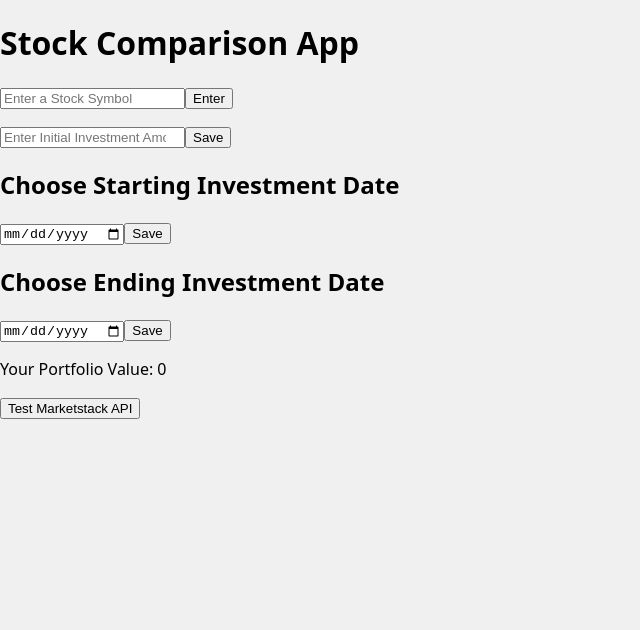
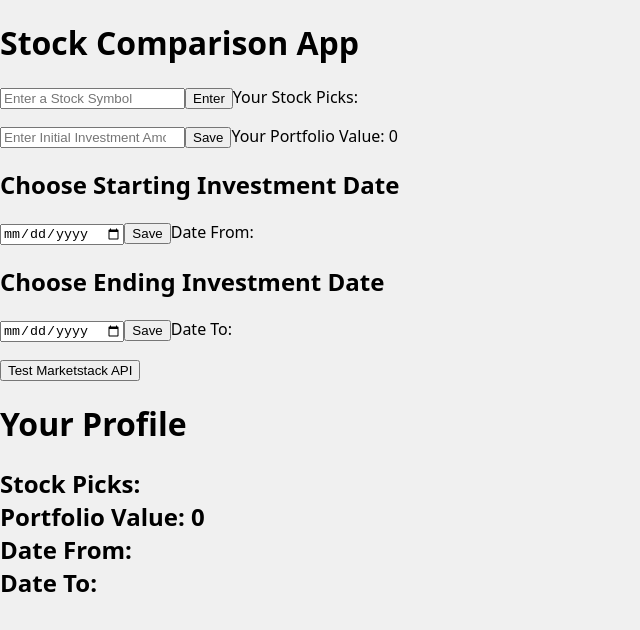
Before and after one commit to HarryZ1/stock-comparison, a React (Vite) app in the folder frontend/: page / in a window 1280 px wide. Shown: the top 630 px of the page, without its empty margins (0-640 px from the left). Built offline with nearby package versions, Linux system fonts and the light colour scheme.

Commit message:
Created a symbol list that allows you to store multiple stocks

```diff
--- a/frontend/src/App.tsx
+++ b/frontend/src/App.tsx
@@ -39,13 +39,14 @@ interface ApiResponse {
 // This is what our backend /api/market-stack will return
 interface ProcessedApiResponse {
   market_data: ApiResponse;
-  portfolio_performance: Array<{date: string; portfolio_value: number }>;
+  portfolio_performance: Array<{date: string; portfolio_value: number}>;
 }
 
 function App() {
   const [data, setData] = useState<ProcessedApiResponse | null>(null);
   const [error, setError] = useState("");
-  const [tempUserInput, setTempUserInput] = useState("");
+  const [symbolInput, setSymbolInput] = useState("");
+  const [symbolList, setSymbolList] = useState<string[]>([]);
   const [portfolioValInput, setPortfolioValInput] = useState("");
   const [portfolioVal, setPortfolioVal] = useState(0);
   const [dateFrom, setDateFrom] = useState("");
@@ -72,23 +73,24 @@ function App() {
   };
 
   const fetchData = async () => {
-    if (!tempUserInput) {
+    if (!symbolInput) {
       setError("Please enter a stock symbol!");
       return;
     }
     setError("");
     setData(null);
+    setSymbolList(prevSymbolList => [...prevSymbolList, symbolInput]);
 
     try {
       const params = new URLSearchParams();
-      params.append('symbols', tempUserInput)
+      params.append('symbols', symbolInput)
 
       if (portfolioVal > 0) {
         params.append('initial_investment', portfolioVal.toString())
       }
 
       const response = await axios.get<ProcessedApiResponse>(`/api/market-stack?symbols=${params.toString()}`);
-      setTempUserInput("");
+      setSymbolInput("");
       setData(response.data);
     } catch (err) {
       let newMessage = "An Unknow Error was Found!";
@@ -145,10 +147,11 @@ const handleSaveDateTo = () => {
     <div>
       <h1>Stock Comparison App</h1>
       <p>
-        <input type="text" value={tempUserInput} placeholder="Enter a Stock Symbol" onChange={(event) => {
-          setTempUserInput(event.target.value.replace(/[^a-zA-Z]/g, '').toUpperCase());
+        <input type="text" value={symbolInput} placeholder="Enter a Stock Symbol" onChange={(event) => {
+          setSymbolInput(event.target.value.replace(/[^a-zA-Z]/g, '').toUpperCase());
           }}/>
         <button onClick={fetchData}> Enter </button>
+        {`Your Stock Picks: ${symbolList.toString()}`}
       </p>
 
       <p>
@@ -156,7 +159,9 @@ const handleSaveDateTo = () => {
           setPortfolioValInput(event.target.value.replace(/[^0-9]/g, ''));
         }}/>
         <button onClick={handleSavePortfolio}> Save </button>
+        {`Your Portfolio Value: ${portfolioVal}`}
       </p>
+
 
         <h2>
           Choose Starting Investment Date
@@ -165,7 +170,7 @@ const handleSaveDateTo = () => {
           setDateFromInput(event.target.value);
         }}/>
         <button onClick={handleSaveDateFrom}> Save </button>
-        {dateFrom}
+        {`Date From: ${dateFrom}`}
 
         <h2>
           Choose Ending Investment Date
@@ -174,12 +179,10 @@ const handleSaveDateTo = () => {
           setDateToInput(event.target.value);
         }}/>
         <button onClick={handleSaveDateTo}> Save </button>
-        {dateTo}
-
+        {`Date To: ${dateTo}`}
       <p>
-        {`Your Portfolio Value: ${portfolioVal}`}
+        <button onClick={testFetchData}>Test Marketstack API</button>
       </p>
-      <button onClick={testFetchData}>Test Marketstack API</button>
       {error && <p style={{ color: 'red' }}> Error: {error}</p>}
       {data && <pre>{JSON.stringify(data, null, 3)}</pre>}
       {data && data.market_data && data.market_data.data.length > 0 && (
@@ -194,6 +197,16 @@ const handleSaveDateTo = () => {
         ))
       )}
 
+      <h1> Your Profile </h1>
+      <h2>
+        {`Stock Picks: ${symbolList.toString()}`}
+        <br/>
+        {`Portfolio Value: ${portfolioVal}`}
+        <br/>
+        {`Date From: ${dateFrom}`}
+        <br/>
+        {`Date To: ${dateTo}`}
+      </h2>
     </div>
   );
 }
```
